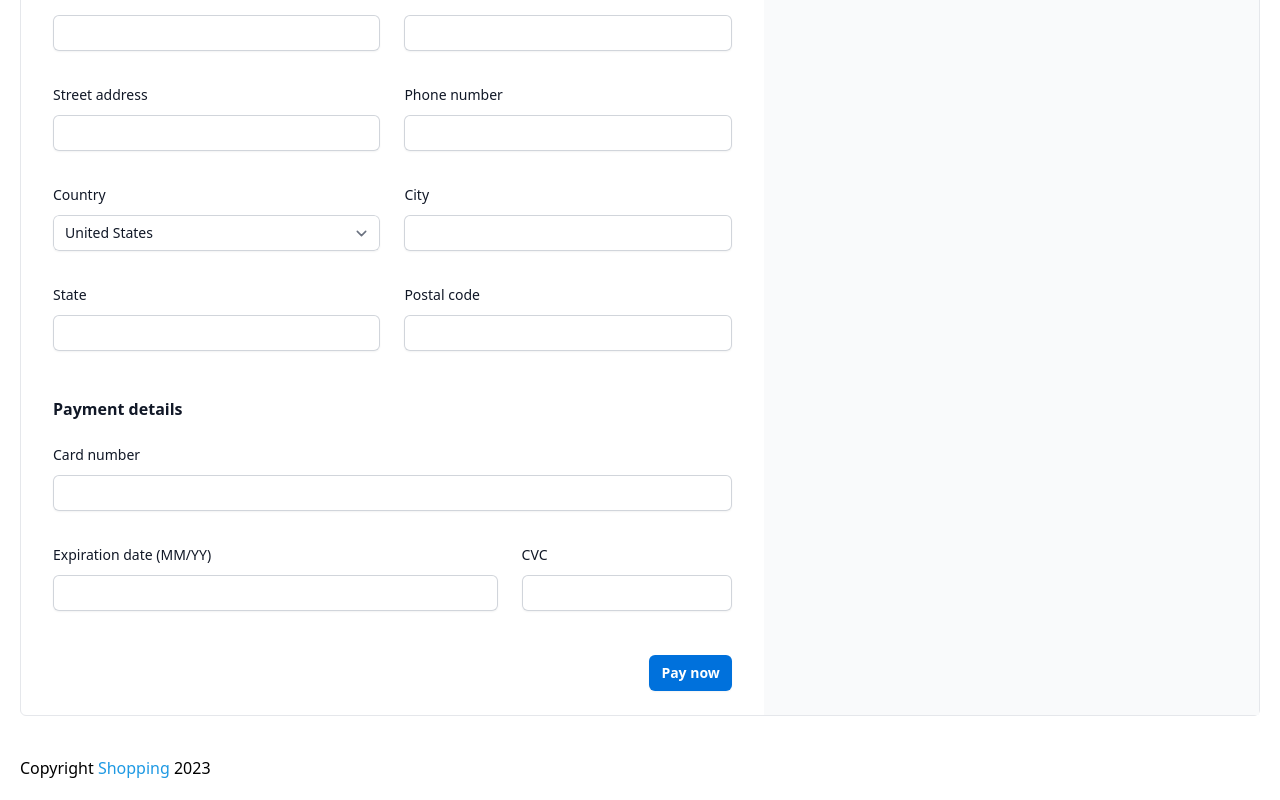
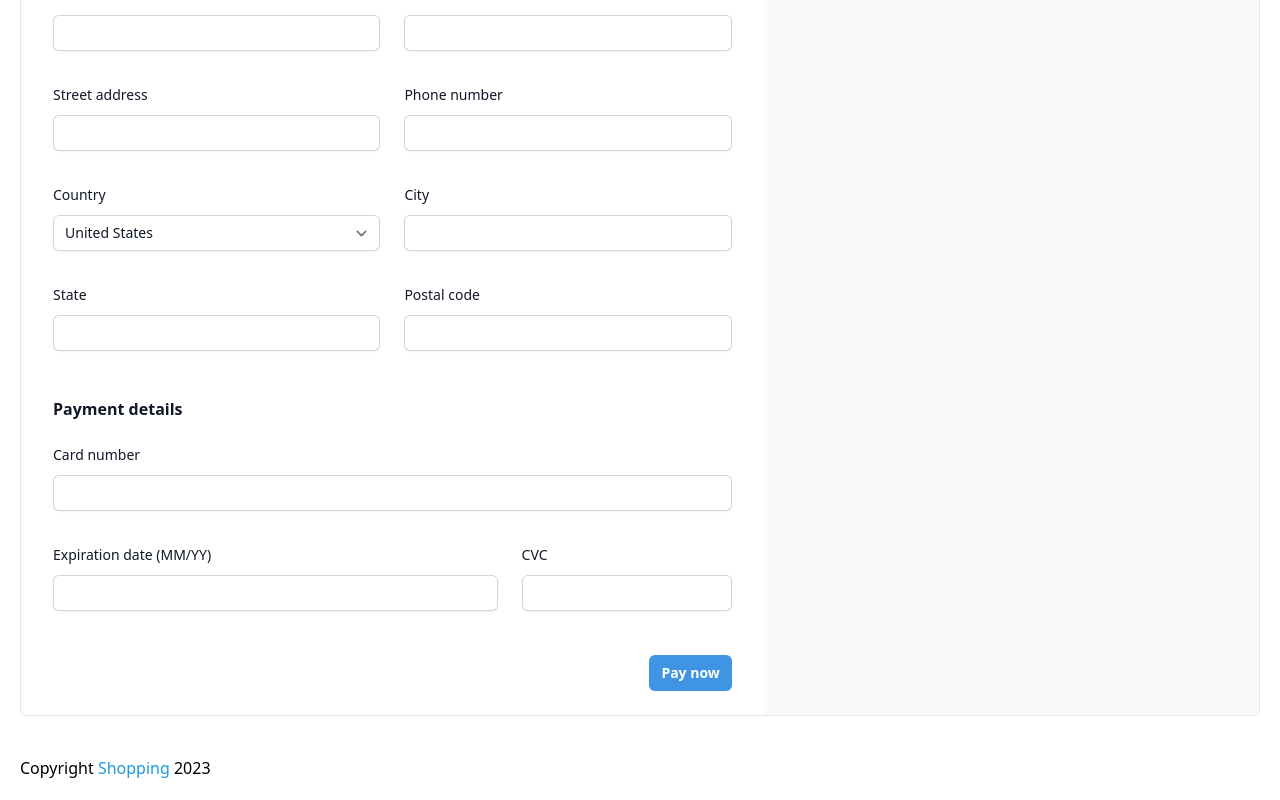
Before and after one commit to mariohenriquez/inventory, a Next.js app: page /checkout in a window 1280 px wide. Shown: the part 402-1202 px from the top of the page. Built offline with nearby package versions, Linux system fonts and the light colour scheme.

Commit message:
disabled pay now button

```diff
--- a/pages/checkout/index.js
+++ b/pages/checkout/index.js
@@ -33,7 +33,7 @@ export default function Checkout() {
     const [email, setEmail] = useState("");
     const postPay = async () => {
         console.log(email)
-        fetch('https://api.example.com/endpoint', {
+        fetch('/api/checkout', {
             method: 'POST',
             headers: { 'Content-Type': 'application/json' },
             body: JSON.stringify({
@@ -165,7 +165,7 @@ export default function Checkout() {
                         </div>
 
                         <div className="mt-6 flex items-center justify-end gap-x-6">
-                            <button onClick={postPay} className="rounded-md bg-[#0071dc] px-3 py-2 text-sm font-semibold text-white shadow-sm transition hover:opacity-80 focus-visible:outline focus-visible:outline-2 focus-visible:outline-offset-2 focus-visible:outline-indigo-600">Pay now</button>
+                            <button onClick={postPay} className="cursor-not-allowed opacity-75 pointer-events-none rounded-md bg-[#0071dc] px-3 py-2 text-sm font-semibold text-white shadow-sm transition hover:opacity-80 focus-visible:outline focus-visible:outline-2 focus-visible:outline-offset-2 focus-visible:outline-indigo-600">Pay now</button>
                         </div>
                         <div className="block lg:hidden mt-6 border-t border-gray-200 py-6">
                             <div className="text-base text-gray-900">
```
Also changed, not shown: api/checkout.js (renamed from api/checkout/checkout.js).
